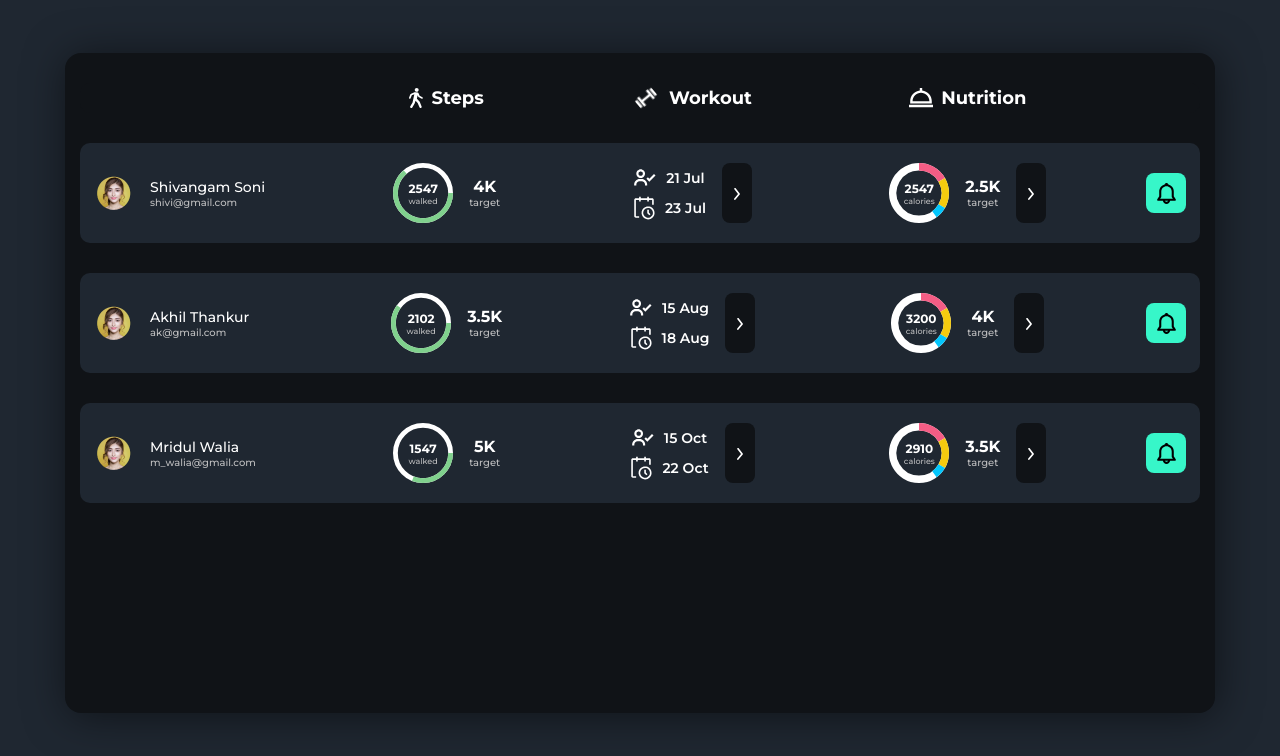
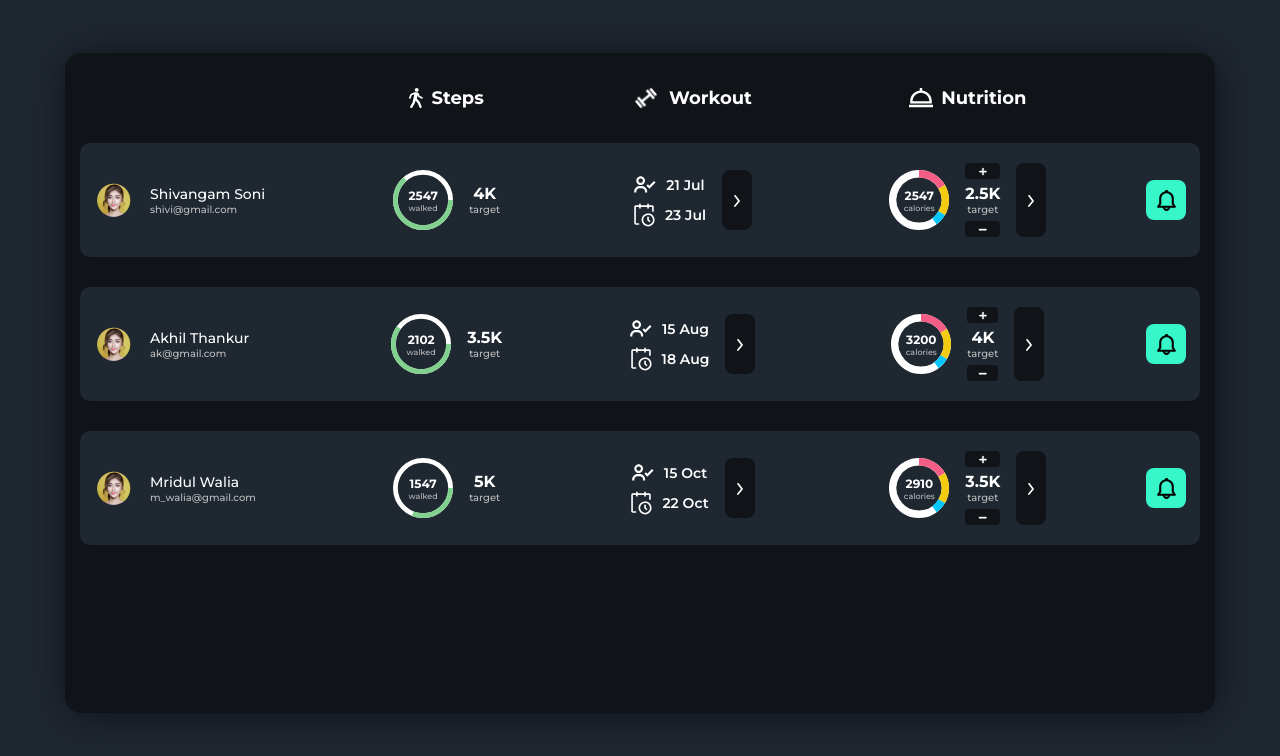
Before and after one commit to ShivangamSoni/fit-app-dashboard, a React (Create React App) app: page / in a window 1280 px wide. Shown: the top 756 px of the page. Built offline with nearby package versions, Linux system fonts and the light colour scheme.

Commit message:
Update: Nutrition to use Target

```diff
--- a/src/features/info-stats/nutrition/nutrition.js
+++ b/src/features/info-stats/nutrition/nutrition.js
@@ -4,8 +4,7 @@ import styles from "./styles.module.css";
 
 import ICONS from "../../../components/icons/icons";
 import Button from "../../../components/button/button";
-
-import abbreviateNumber from "../../../utils/abbreviateNumber";
+import Target from "../../../components/target/target";
 
 const NutritionStats = ({
   calorieIntake,
@@ -51,10 +50,11 @@ const NutritionStats = ({
         </div>
       </div>
 
-      <div className={styles.nutrition__target}>
-        <span>{abbreviateNumber(calorieTarget)}</span>
-        <span>target</span>
-      </div>
+      <Target
+        value={calorieTarget}
+        handlePlus={() => {}}
+        handleMinus={() => {}}
+      />
 
       <div className={styles.nutrition__btn}>
         <Button>
--- a/src/features/info-stats/nutrition/styles.module.css
+++ b/src/features/info-stats/nutrition/styles.module.css
@@ -30,20 +30,6 @@
   color: var(--text-light);
 }
 
-.nutrition__target {
-  display: grid;
-  place-items: center;
-
-  font-size: 16px;
-  font-weight: 700;
-}
-
-.nutrition__target > span:last-child {
-  font-size: 10px;
-  font-weight: 500;
-  color: var(--text-light);
-}
-
 .nutrition__btn {
   align-self: stretch;
   width: 30px;
```
